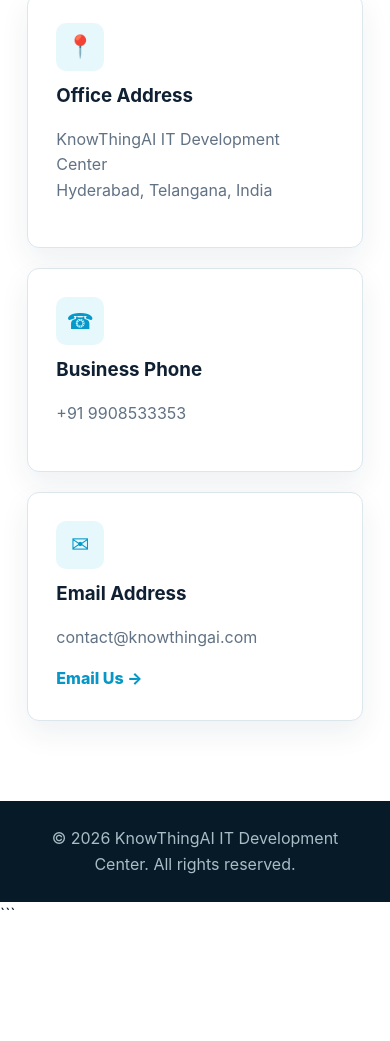
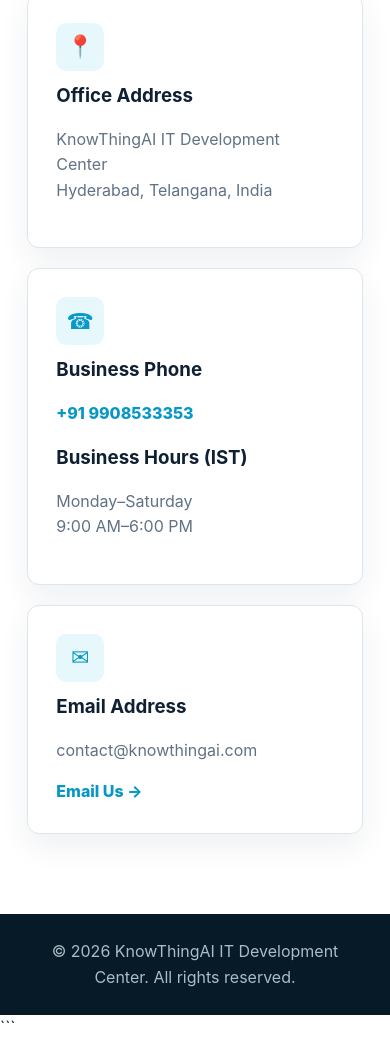
Before and after one commit to bonguvenkatesh1413git/KnowThingAI, a plain HTML site: page contact.html in a window 390 px wide. Shown: the part 795-1836 px from the top of the page. Before the commit the page ends 1723 px from the top, so only its background shows below. Drawn offline with Linux system fonts and the light colour scheme.

Commit message:
Remove duplicate Business Phone entry
Removed duplicate Business Phone section from contact.html.

```diff
--- a/contact.html
+++ b/contact.html
@@ -48,12 +48,8 @@
     <div class="grid three">
 
 <article class="card"> <div class="icon">📍</div> <h3>Office Address</h3> <p> KnowThingAI IT Development Center<br> Hyderabad, Telangana, India </p> </article>
-      <article class="card">
-        <div class="icon">☎</div>
-        <h3>Business Phone</h3>
-        <p>+91 9908533353</p>
-      </article>
 
+<article class="card"> <div class="icon">☎</div> <h3>Business Phone</h3> <p> <a href="tel:+919908533353">+91 9908533353</a> </p> <h3>Business Hours (IST)</h3> <p>Monday–Saturday<br>9:00 AM–6:00 PM</p> </article>
       <article class="card">
         <div class="icon">✉</div>
         <h3>Email Address</h3>
```
